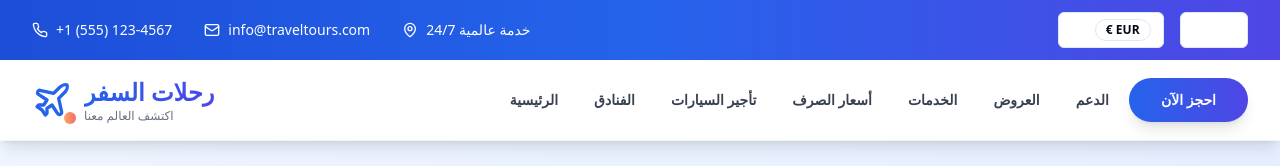
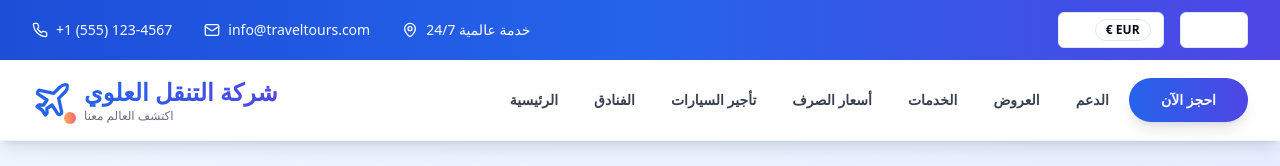
Before and after one commit to Axisx-group/safeer-journeys-explore-world, a React (Vite) app: page /about in a window 1280 px wide. Shown: the top 166 px of the page. Built offline with nearby package versions, Linux system fonts and the light colour scheme.

Commit message:
Rename "Travel Tours" in Navbar
Rename the company name "Travel Tours" to the new company name in the Navbar component.

```diff
--- a/src/components/Navbar.tsx
+++ b/src/components/Navbar.tsx
@@ -1,4 +1,3 @@
-
 import { useState } from "react";
 import { Button } from "@/components/ui/button";
 import { Menu, X, Plane, Phone, Mail, MapPin } from "lucide-react";
@@ -96,7 +95,7 @@ const Navbar = () => {
               </div>
               <div className="flex flex-col">
                 <span className="text-2xl font-bold bg-gradient-to-r from-blue-600 to-indigo-600 bg-clip-text text-transparent">
-                  {isArabic ? 'رحلات السفر' : 'Travel Tours'}
+                  {isArabic ? 'شركة التنقل العلوي' : 'Sky Travel Company'}
                 </span>
                 <span className="text-xs text-gray-500 font-medium">
                   {isArabic ? 'اكتشف العالم معنا' : 'Discover the World'}
```
